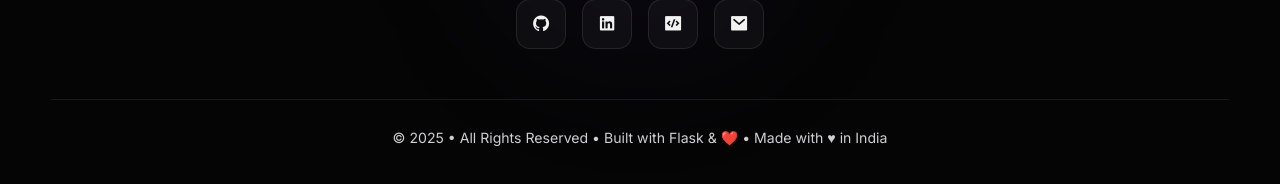
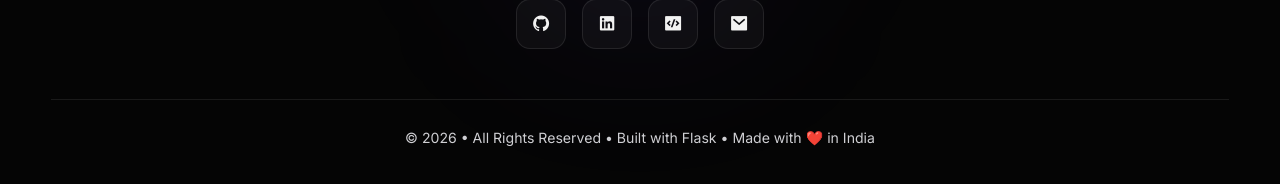
Before and after one commit to Shaikfaisel/portfolio, a Flask app: page / in a window 1280 px wide. Shown: the part 6187-6371 px from the top of the page. Run offline with Flask 3, Linux system fonts and the light colour scheme.

Commit message:
Footer edit

```diff
--- a/templates/index.html
+++ b/templates/index.html
@@ -1016,9 +1016,9 @@ Electronics Engineer • Software Developer
 
 <p>
 
-© 2025 • All Rights Reserved •
+© 2026 • All Rights Reserved •
 
-Built with Flask &amp; ❤️ • Made with ♥ in India
+Built with Flask • Made with ❤️ in India
 
 </p>
 
```
